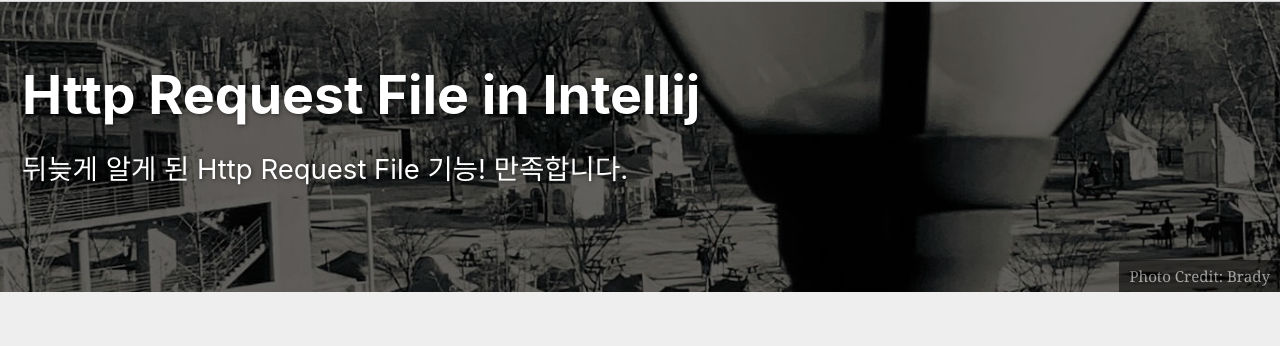
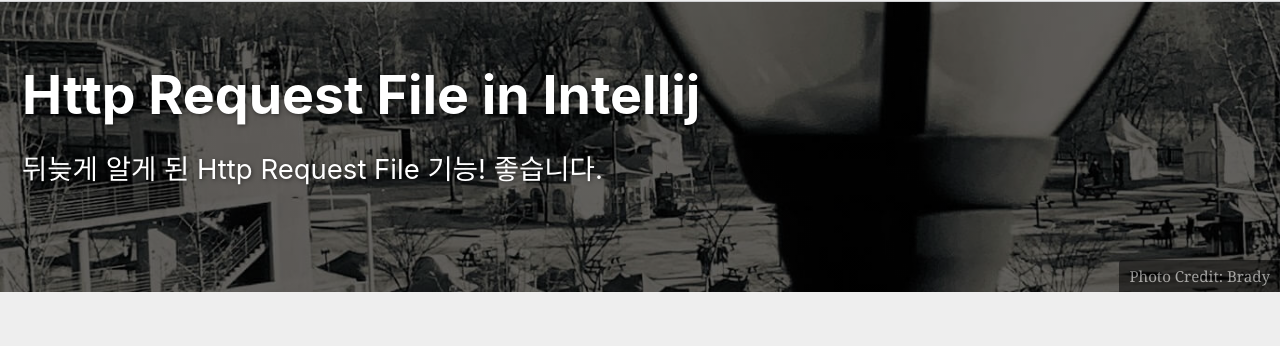
Before and after one commit to kapentaz/kapentaz.github.io, a Jekyll site: the page built from _posts/2020-01-20-Intellij에서-Http-Request-File-사용하기.md, in a window 1280 px wide and 900 px high. Shown: the part 87-433 px from the top of the window. Built offline with Jekyll 4.4.1, drawn with Linux system fonts in a browser that asks for light colours; cached includes are drawn as plain includes; some of the changed text lies outside the part shown.

```diff
--- a/_posts/2020-01-21-Http-Request-File-in-Intellij.md
+++ b/_posts/2020-01-20-Intellij에서-Http-Request-File-사용하기.md
@@ -1,7 +1,7 @@
 ---
 title: "Http Request File in Intellij"
-last_modified_at: 2020-01-12T01:10:00-05:00
-excerpt: "뒤늦게 알게 된 Http Request File 기능! 만족합니다."
+last_modified_at: 2020-01-20T23:41:00-05:00
+excerpt: "뒤늦게 알게 된 Http Request File 기능! 좋습니다."
 header:
   overlay_image: /assets/images/background/light_in_the_city.jpg
   og_image: /assets/images/background/light_in_the_city.jpg
```
